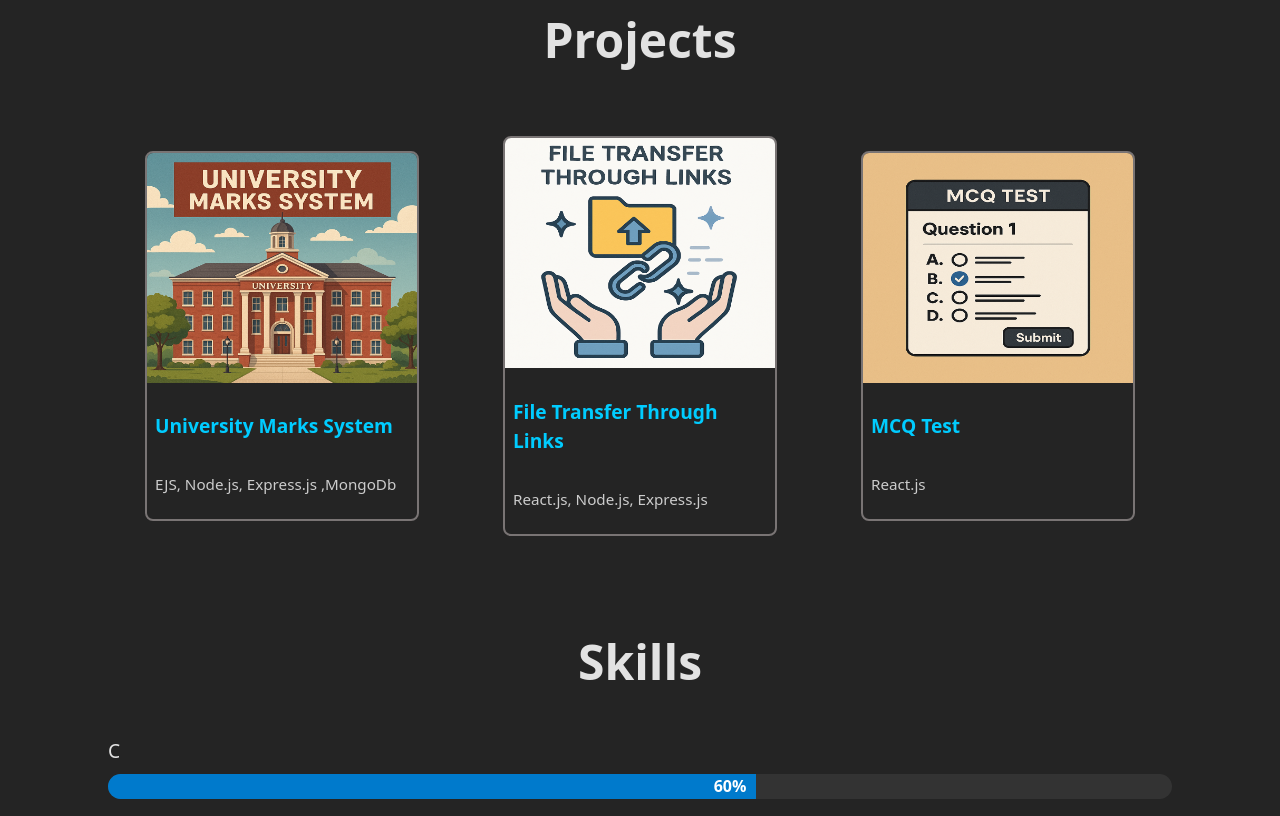
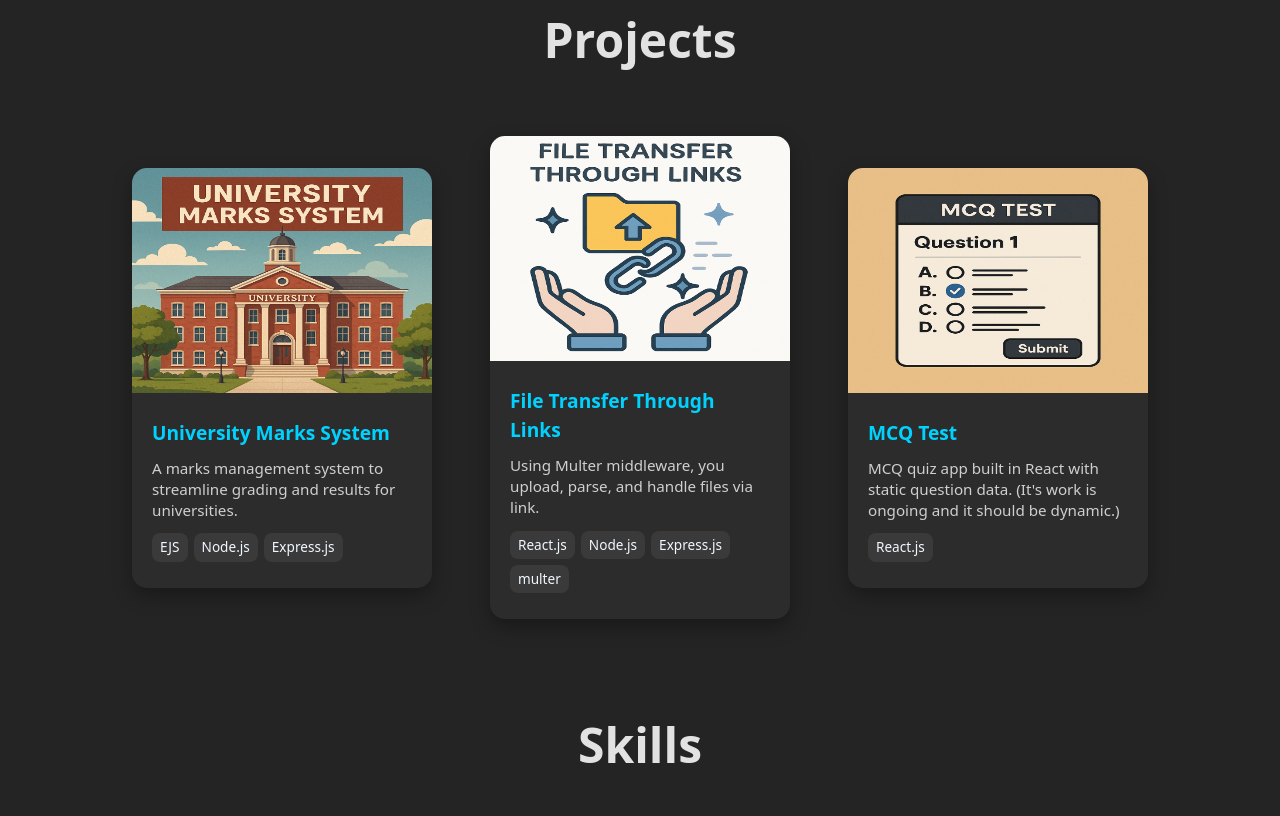
Before and after one commit to ARITRA2004/AritraMandal.com, a React (Vite) app: page / in a window 1280 px wide. Shown: the part 740-1556 px from the top of the page. Built offline with nearby package versions, Linux system fonts and the light colour scheme.

Commit message:
added the all the tech and change the style of the cards

```diff
--- a/src/MyProjects/MyProjects.jsx
+++ b/src/MyProjects/MyProjects.jsx
@@ -3,15 +3,19 @@ import "./MyprojectStyle.css";
 
 const MyProjects = () => {
   return (
-    <div className="projects" style={{ marginTop: "90px", backgroundLinearGradient:"(135deg, #111 60%, #1f1f1f 100%)"
-}}>
+    <div
+      className="projects"
+      style={{
+        marginTop: "90px",
+        backgroundLinearGradient: "(135deg, #111 60%, #1f1f1f 100%)",
+      }}
+    >
       <div
         style={{
-        //   border: "2px solid blue",
           marginInline: "100px",
         }}
       >
-        <h2 style={{fontSize:"3rem",textAlign:"center"}}>Projects</h2>
+        <h2 style={{ fontSize: "3rem", textAlign: "center" }}>Projects</h2>
       </div>
       <div
         className="all-projects"
@@ -22,21 +26,30 @@ const MyProjects = () => {
           flexWrap: "wrap",
           justifyContent: "space-around",
           alignItems: "center",
-          // gap: "10px",
-          // marginInline: "100px",
         }}
       >
         {Projects.map((value, _) => {
           return (
-            <div
-              style={{ borderRadius: "8px", overflow: "hidden",border:"2px solid #797474",height:"100%",width:"270px" }}
-              key={value.id}
-            >
-              <div>
-                <img width="100%" height="230px" src={value.src} alt="" />
+            <div class="card">
+              <img
+                src={value.src}
+                alt={value.src}
+              />
+              <div class="card-content">
+                <div class="card-title">{value.name}</div>
+                <div class="card-text">
+                  {value.desc}
+                </div>
+                <div class="tech-stack">
+                  {
+                    value.tech.map((value,_)=>{
+                      return(
+                        <span key={value.id}>{value}</span>
+                      )
+                    })
+                  }
+                </div>
               </div>
-              <h2 style={{ padding: "8px", fontSize: "1.2rem",color:"#00ccff"}}>{value.name} <span></span></h2>
-              <p style={{ padding: "8px",fontSize:"0.95rem",color: "#ccc"}}>{value.tech}</p>
             </div>
           );
         })}
--- a/src/MyProjects/MyprojectStyle.css
+++ b/src/MyProjects/MyprojectStyle.css
@@ -9,3 +9,55 @@
         gap: 60px;
     }
 }
+.card {
+    background-color: #2c2c2c;
+    width: 300px;
+    border-radius: 15px;
+    box-shadow: 0 8px 20px rgba(0, 0, 0, 0.3);
+    overflow: hidden;
+    transition: transform 0.3s ease, box-shadow 0.3s ease;
+  }
+
+  .card:hover {
+    transform: translateY(-8px);
+    box-shadow: 0 12px 25px rgba(0, 0, 0, 0.4);
+  }
+
+  .card img {
+    width: 100%;
+    height: 225px;
+    object-fit: fill;
+  }
+
+  .card-content {
+    padding: 20px;
+  }
+
+  .card-title {
+    color: #00d2ff;
+    font-size: 1.2rem;
+    font-weight: bold;
+    margin-bottom: 10px;
+  }
+
+  .card-text {
+    color: #cfcfcf;
+    font-size: 0.95rem;
+    line-height: 1.4;
+  }
+
+  .tech-stack {
+    color: #bbbbbb;
+    font-size: 0.85rem;
+    margin-top: 12px;
+  }
+
+  .tech-stack span {
+    background-color: #3a3a3a;
+    padding: 4px 8px;
+    border-radius: 8px;
+    margin-right: 6px;
+    display: inline-block;
+    margin-bottom: 6px;
+    color: aliceblue;
+  }
--- a/src/MyProjects/Projects.js
+++ b/src/MyProjects/Projects.js
@@ -3,19 +3,22 @@ const Projects = [
         id:1,
         src:"./university_marks_system.png",
         name:"University Marks System",
-        tech:"EJS, Node.js, Express.js ,MongoDb",
+        desc:"A marks management system to streamline grading and results for universities.",
+        tech:["EJS", "Node.js", "Express.js"]
     },
     {
         id:2,
         src:"./fileLink.png",
         name:"File Transfer Through Links",
-        tech:"React.js, Node.js, Express.js",
+        desc:"Using Multer middleware, you upload, parse, and handle files via link.",
+        tech:["React.js", "Node.js", "Express.js","multer"]
     },
     {
         id:3,
         src:"./mcq.png",
         name:"MCQ Test",
-        tech:"React.js"
+        desc:"MCQ quiz app built in React with static question data. (It's work is ongoing and it should be dynamic.)",
+        tech:["React.js"]
     }
 ]
 
--- a/src/Skills/Skills.jsx
+++ b/src/Skills/Skills.jsx
@@ -6,7 +6,6 @@ const Skills = () => {
     <div style={{ marginTop: "90px" }}>
       <div
         className="skill-container"
-        // style={{ marginInline: "100px"}}
       >
         <div>
           <h2 style={{ textAlign: "center", fontSize: "3rem" }}>Skills</h2>
--- a/src/WhoiAm/WhoAMI.jsx
+++ b/src/WhoiAm/WhoAMI.jsx
@@ -66,6 +66,9 @@ const WhoAMI = () => {
             </svg>
           </a>
         </div>
+        <div className="resume">
+
+        </div>
       </div>
       <div className="intro-image">
         <img
```
